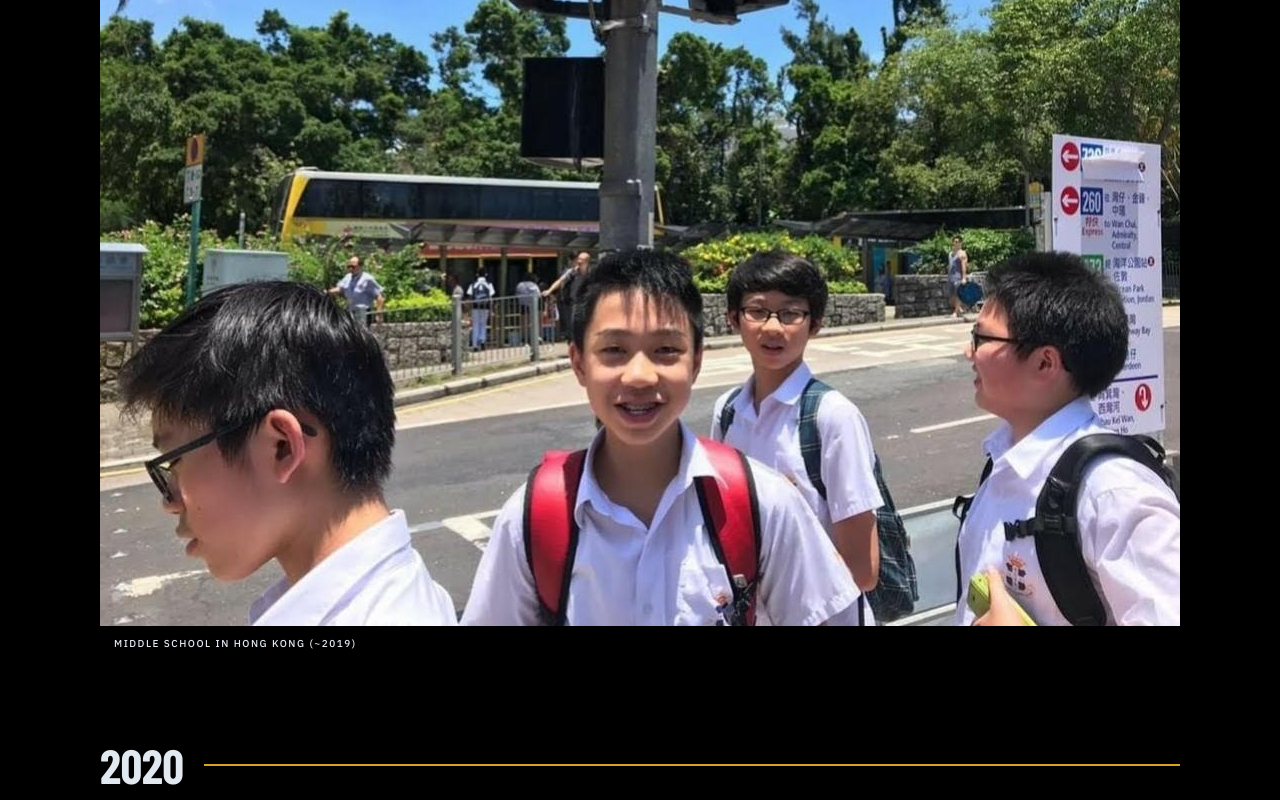
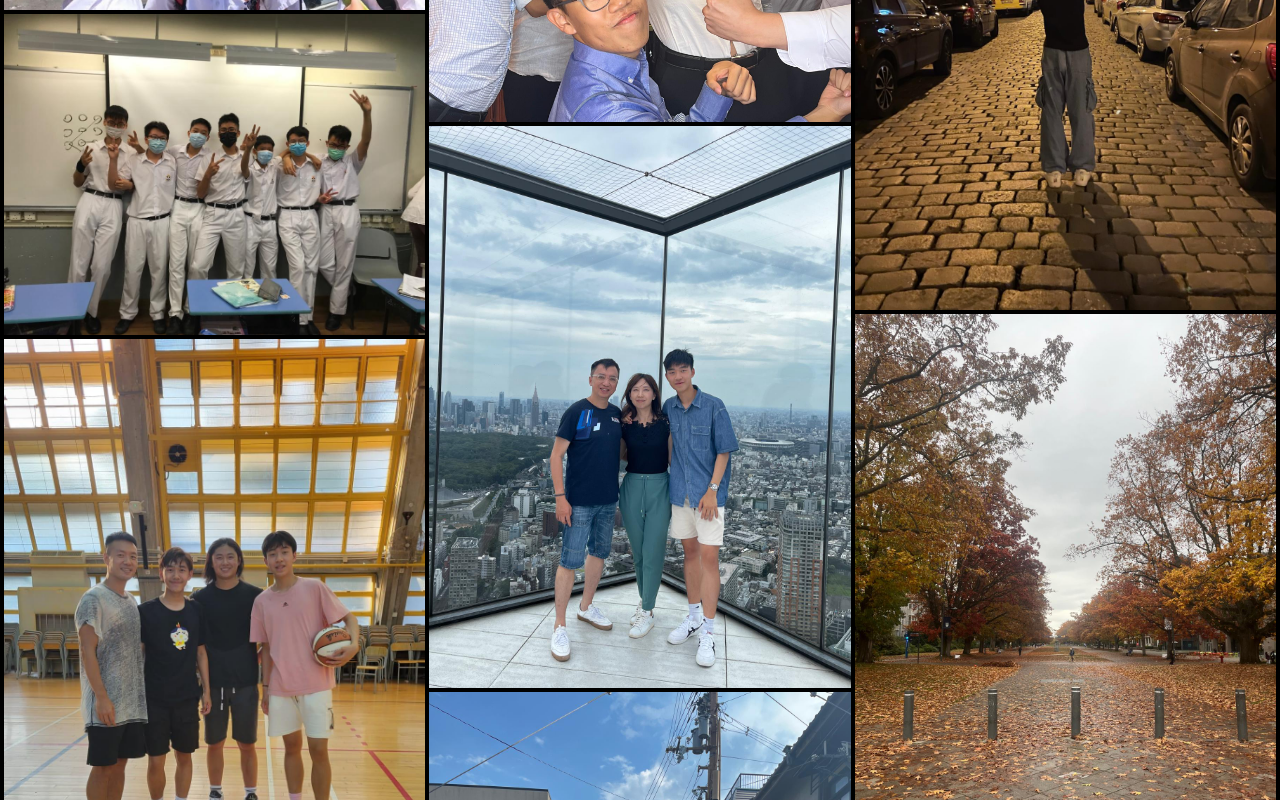
Before and after one commit to codingmachine69420/personal-website, a React (Vite) app: page /gallery in a window 1280 px wide. Shown: the part 660-1460 px from the top of the page. Built offline with nearby package versions, Linux system fonts and the light colour scheme.

Commit message:
Gallery: NatGeo tight masonry, no year labels, hover captions

```diff
--- a/src/index.css
+++ b/src/index.css
@@ -96,6 +96,11 @@
 
   .cta-link:hover {
     opacity: 0.85;
+  }
+
+  /* Gallery hover caption */
+  .gallery-item:hover .gallery-caption {
+    opacity: 1 !important;
   }
 
   /* Active nav link: 2px accent underline sitting 8px below the text */
--- a/src/pages/Gallery.jsx
+++ b/src/pages/Gallery.jsx
@@ -1,5 +1,8 @@
 import { PageHeader } from '../components/PageHeader'
 import { photosByYear } from '../content/gallery'
+
+// Flatten all photos from all years into one array — no year breaks
+const allPhotos = photosByYear.flatMap(({ photos }) => photos)
 
 export function Gallery() {
   return (
@@ -10,32 +13,25 @@ export function Gallery() {
         description="Photos — travel and elsewhere."
       />
 
-      <div style={{ background: 'var(--color-paper)', padding: 'clamp(32px, 5vw, 64px) clamp(20px, 5vw, 48px) 96px' }}>
-        <div style={{ maxWidth: 1080, margin: '0 auto', display: 'flex', flexDirection: 'column', gap: 64 }}>
-          {photosByYear.map(({ year, photos }) => (
-            <section key={year}>
-              {/* Year divider */}
-              <div style={{ display: 'flex', alignItems: 'center', gap: 20, marginBottom: 24 }}>
-                <span
-                  className="font-editorial"
-                  style={{ fontSize: 'clamp(2rem, 4vw, 3rem)', color: 'var(--color-ink)', lineHeight: 1 }}
+      <div style={{ background: '#000', padding: 4 }}>
+        <div
+          style={{
+            columns: 3,
+            columnGap: 4,
+          }}
+          className="sm:columns-3 columns-1 md:columns-4"
         >
-                  {year}
-                </span>
-                <div style={{ flex: 1, height: 2, background: 'var(--color-accent)' }} aria-hidden="true" />
-              </div>
-
-              {/* Masonry grid */}
-              <div style={{ columns: '1', columnGap: 16 }} className="sm:columns-2 lg:columns-3">
-                {photos.map((photo) => (
+          {allPhotos.map((photo) => (
             <figure
               key={photo.src}
               style={{
                 breakInside: 'avoid',
-                      marginBottom: 16,
-                      background: 'var(--color-ink)',
+                marginBottom: 4,
+                position: 'relative',
                 overflow: 'hidden',
+                cursor: 'default',
               }}
+              className="gallery-item"
             >
               <img
                 src={`${import.meta.env.BASE_URL}${photo.src.replace(/^\//, '')}`}
@@ -43,18 +39,30 @@ export function Gallery() {
                 style={{ width: '100%', display: 'block' }}
                 loading="lazy"
               />
+              {/* Caption on hover */}
               <figcaption
-                      className="label-caps"
-                      style={{ color: 'var(--color-body-dark)', padding: '10px 14px', fontSize: 10 }}
+                className="gallery-caption"
+                style={{
+                  position: 'absolute',
+                  bottom: 0,
+                  left: 0,
+                  right: 0,
+                  background: 'rgba(0,0,0,0.72)',
+                  color: '#fff',
+                  fontSize: 11,
+                  fontFamily: 'var(--font-body)',
+                  letterSpacing: '0.04em',
+                  padding: '8px 12px',
+                  opacity: 0,
+                  transition: 'opacity 0.2s',
+                  pointerEvents: 'none',
+                }}
               >
                 {photo.caption}
               </figcaption>
             </figure>
           ))}
         </div>
-            </section>
-          ))}
-        </div>
       </div>
     </div>
   )
```
Lines whose indentation alone changed are shown as unchanged.
